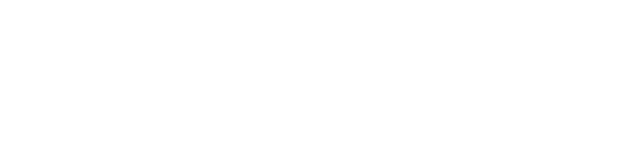
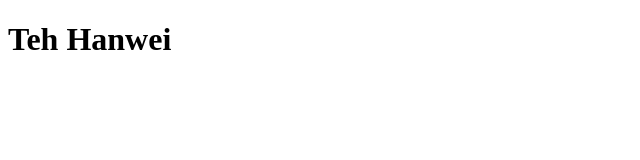
Before and after one commit to Sebastianteo/git-one, a plain HTML site: page index.html in a window 1280 px wide. Shown: the whole page, without its empty margins (0-640 px from the left). Drawn offline with Linux system fonts and the light colour scheme.

Commit message:
added h1

```diff
--- a/index.html
+++ b/index.html
@@ -5,5 +5,6 @@
         <title>whooo</title>
     </head>
     <body>
+        <h1>Teh Hanwei</h1>
     </body>
 </html>
```
